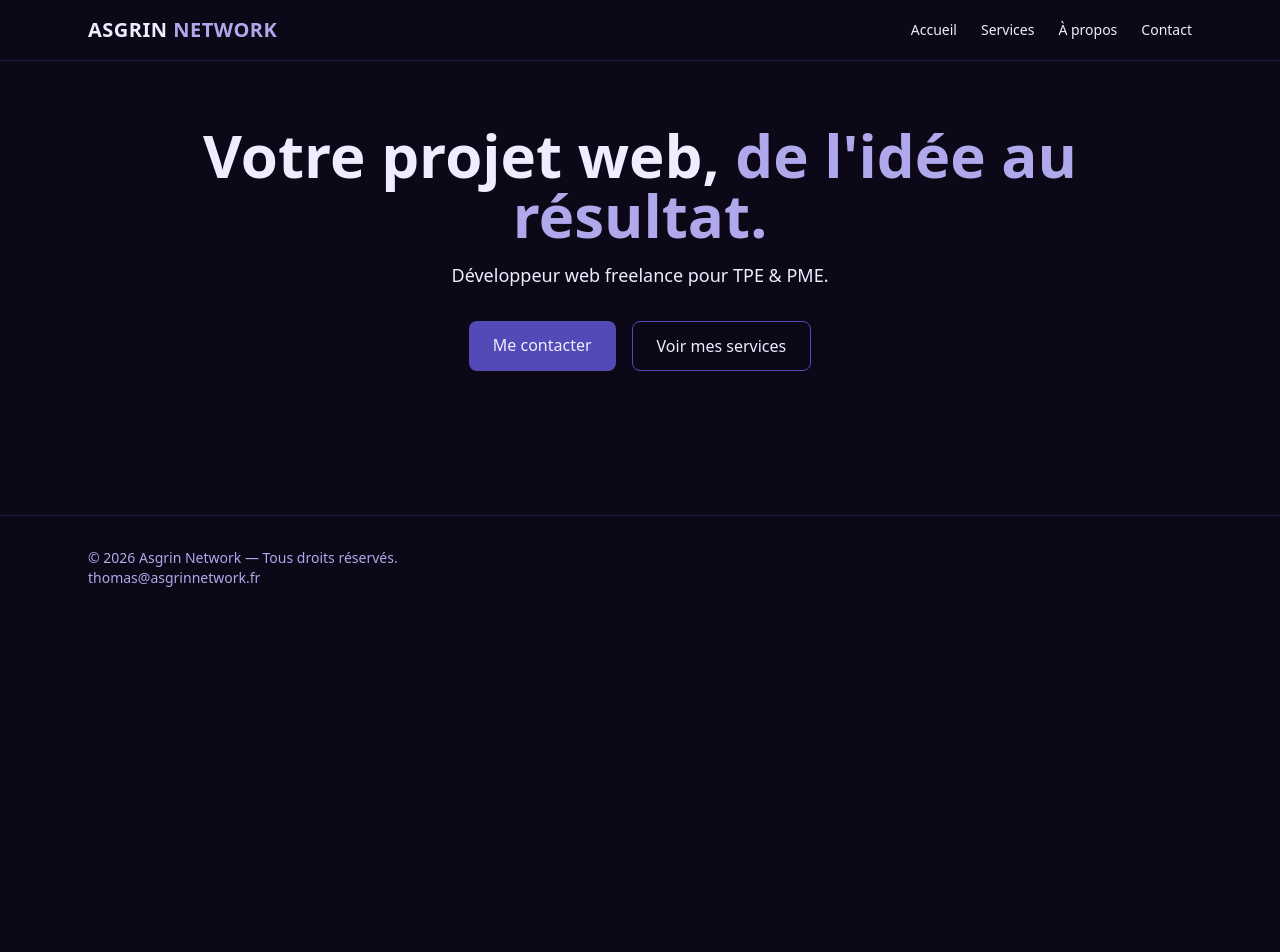
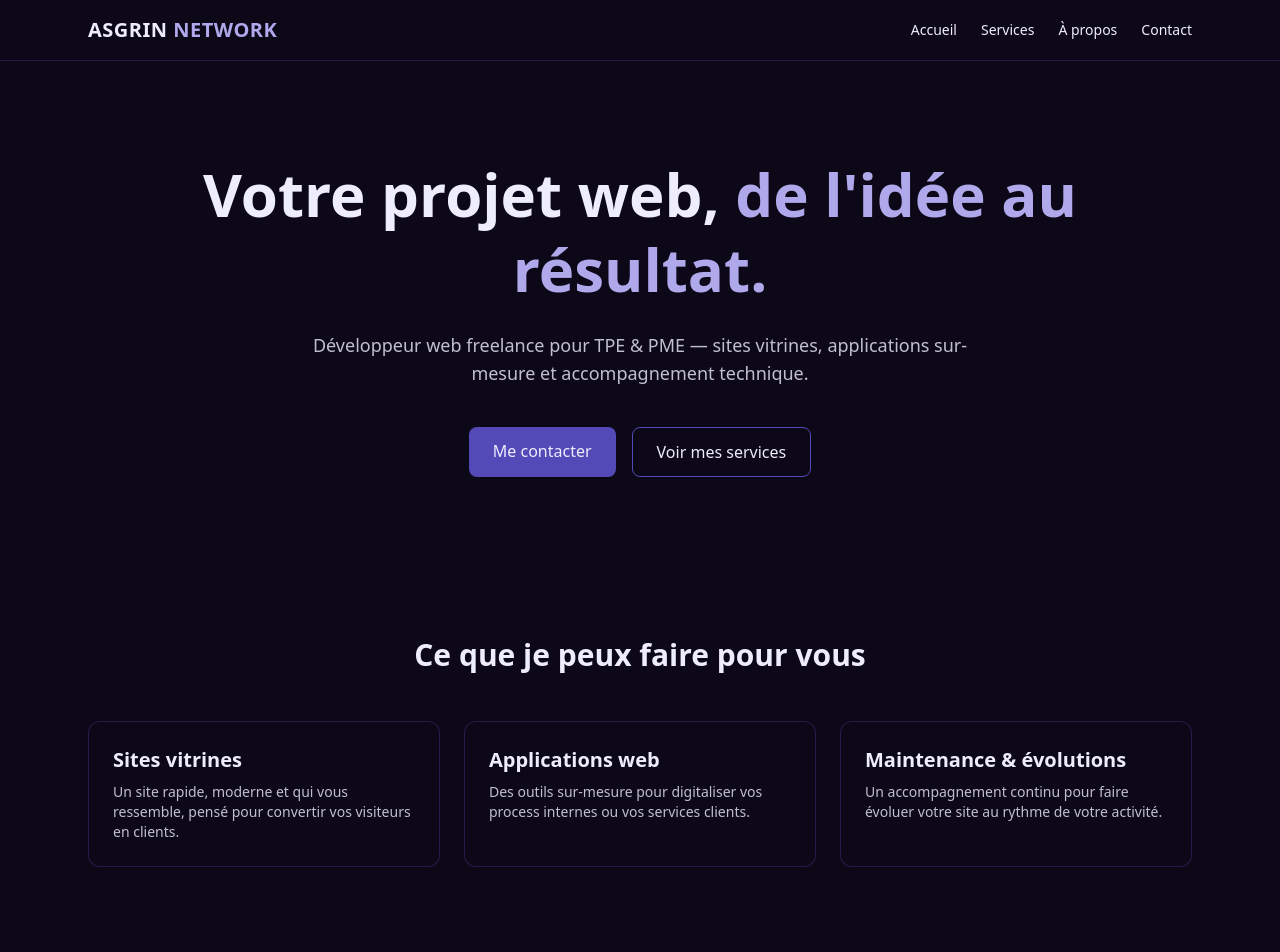
Before and after one commit to Asgrin/Asgrin-network, a Next.js app: page / in a window 1280 px wide. Shown: the top 952 px of the page. Before the commit the page ends 800 px from the top, so only its background shows below. Built offline with nearby package versions, Linux system fonts and the light colour scheme.

Commit message:
feat: pages Services, A propos, Contact (contenu minimal)

```diff
--- /dev/null
+++ b/src/app/a-propos/page.tsx
@@ -0,0 +1,13 @@
+import Section from "@/components/Section";
+
+export default function AProposPage() {
+    return (
+        <Section>
+            <h1 className="text-4xl font-bold mb-6">À propos</h1>
+            <p className="text-frost/80">
+                Développeur web freelance, j&apos;accompagne les TPE et PME dans
+                leurs projets digitaux.
+            </p>
+        </Section>
+    );
+}
--- /dev/null
+++ b/src/app/contact/page.tsx
@@ -0,0 +1,13 @@
+import Section from "@/components/Section";
+
+export default function ContactPage() {
+    return (
+        <Section>
+            <h1 className="text-4xl font-bold mb-6">Contact</h1>
+            <p className="text-frost/80">
+                Formulaire de contact à venir — en attendant, écris-moi directement
+                à thomas@asgrinnetwork.fr
+            </p>
+        </Section>
+    );
+}
--- a/src/app/page.tsx
+++ b/src/app/page.tsx
@@ -1,16 +1,39 @@
 import Button from "@/components/Button";
 import Section from "@/components/Section";
+import Card from "@/components/Card";
+
+// Données des services en dur pour l'instant — on les sortira dans un
+// fichier séparé (data/services.ts) le jour où la page Services doit
+// réutiliser exactement la même liste, pour éviter la duplication
+const HIGHLIGHT_SERVICES = [
+  {
+    title: "Sites vitrines",
+    description: "Un site rapide, moderne et qui vous ressemble, pensé pour convertir vos visiteurs en clients.",
+  },
+  {
+    title: "Applications web",
+    description: "Des outils sur-mesure pour digitaliser vos process internes ou vos services clients.",
+  },
+  {
+    title: "Maintenance & évolutions",
+    description: "Un accompagnement continu pour faire évoluer votre site au rythme de votre activité.",
+  },
+];
 
 export default function Home() {
   return (
-    <Section className="text-center">
-      <h1 className="text-6xl font-bold mb-4">
-        Votre projet web, <span className="text-soft-iris">de l&apos;idée au résultat.</span>
+    <>
+      {/* HERO */}
+      <Section className="text-center py-24">
+        <h1 className="text-5xl md:text-6xl font-bold mb-6 leading-tight">
+          Votre projet web,{" "}
+          <span className="text-soft-iris">de l&apos;idée au résultat.</span>
         </h1>
-      <p className="text-lg mb-8">
-        Développeur web freelance pour TPE & PME.
+        <p className="text-lg text-frost/80 mb-10 max-w-2xl mx-auto">
+          Développeur web freelance pour TPE & PME — sites vitrines,
+          applications sur-mesure et accompagnement technique.
         </p>
-      <div className="flex gap-4 justify-center">
+        <div className="flex gap-4 justify-center flex-wrap">
           <Button href="/contact" variant="primary">
             Me contacter
           </Button>
@@ -19,5 +42,22 @@ export default function Home() {
           </Button>
         </div>
       </Section>
+
+      {/* SERVICES HIGHLIGHT */}
+      <Section id="services-highlight">
+        <h2 className="text-3xl font-bold text-center mb-12">
+          Ce que je peux faire pour vous
+        </h2>
+        <div className="grid grid-cols-1 md:grid-cols-3 gap-6">
+          {HIGHLIGHT_SERVICES.map((service) => (
+            <Card
+              key={service.title}
+              title={service.title}
+              description={service.description}
+            />
+          ))}
+        </div>
+      </Section>
+    </>
   );
 }
--- /dev/null
+++ b/src/app/services/page.tsx
@@ -0,0 +1,13 @@
+import Section from "@/components/Section";
+
+export default function ServicesPage() {
+    return (
+        <Section>
+            <h1 className="text-4xl font-bold mb-6">Services</h1>
+            <p className="text-frost/80">
+                Le détail de mes services arrive bientôt — en attendant, n&apos;hésite
+                pas à me contacter directement pour discuter de ton projet.
+            </p>
+        </Section>
+    );
+}
```
Lines whose indentation alone changed are shown as unchanged.
